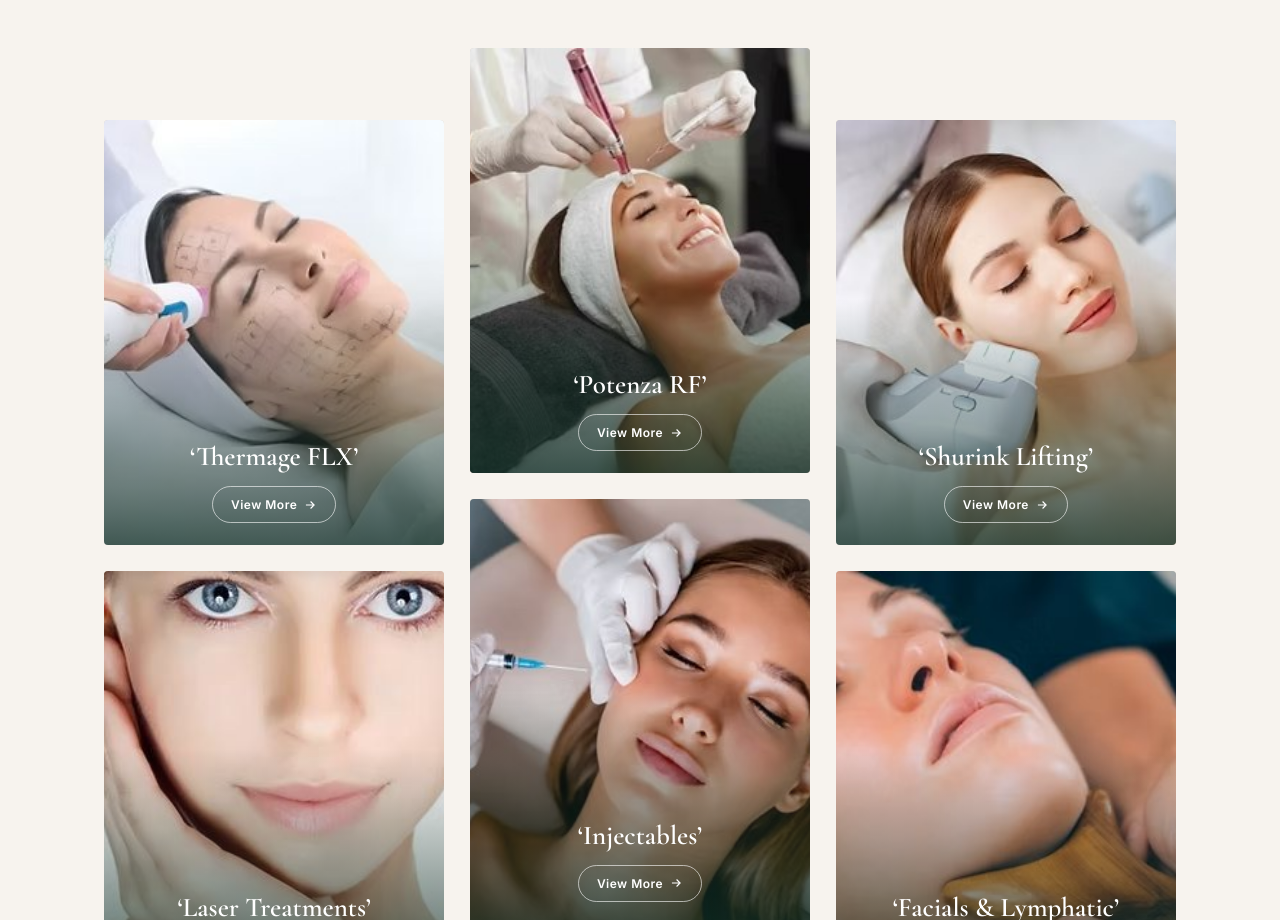
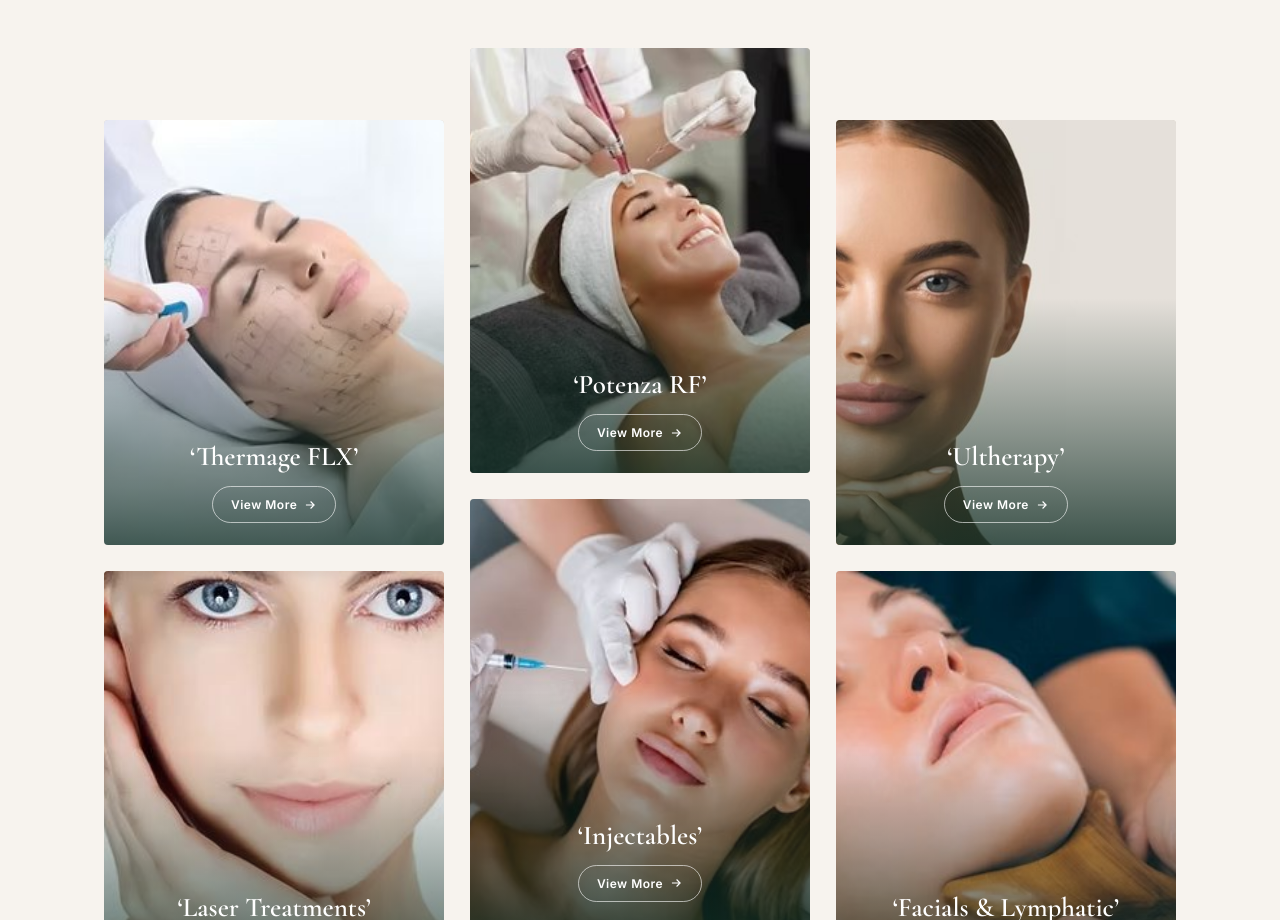
Before and after one commit to AmericaK/nuga-skin-clinic, a React (Vite) app in the folder client/: page / in a window 1280 px wide. Shown: the part 1540-2460 px from the top of the page. Built offline with nearby package versions, Linux system fonts and the light colour scheme.

Commit message:
Add files via upload

```diff
--- a/client/src/treatments.ts
+++ b/client/src/treatments.ts
@@ -79,6 +79,12 @@
             name: "InMode Lifting (Mini FX + Forma)",
             img: "/laser-inmode.png",
             desc: "A dual radiofrequency system. Mini FX pairs gentle suction with high-frequency energy to reduce stubborn fat around the chin and jawline, while Forma warms the deeper skin to rebuild collagen and elastin — for a slimmer, firmer, brighter face.",
+          },
+          {
+            name: "Shurink Lifting",
+            img: "/laser-shurink.jpg",
+            howImg: "/laser-shurink-how.jpg",
+            desc: "A non-surgical HIFU lift. Focused ultrasound forms micro heat-coagulation points across the superficial dermis, deep dermis, and the SMAS layer, prompting collagen and elastic-fiber regeneration to firm and lift — full face (600 shots) or half face (300 shots), in about 15–20 minutes with no downtime.",
           },
         ],
       },
@@ -180,14 +186,35 @@
     goodFor: ["Expression lines", "Volume loss", "Contour & balance"],
   },
   {
-    slug: "shurink",
-    name: "Shurink Lifting",
-    img: "/t-shurink.jpg",
+    slug: "ultherapy",
+    name: "Ultherapy",
+    img: "/t-ultherapy.jpg",
     col: 3,
-    summary: "Regenerate collagen and remove wrinkles.",
+    summary: "Ultrasound skin lifting for natural-looking results — no surgery, no downtime.",
     about:
-      "Shurink delivers focused ultrasound energy to the deep foundational layers of the skin — the layers addressed in a surgical lift. It regenerates collagen over time to lift and tighten, with little to no downtime.",
-    goodFor: ["Loss of firmness", "Wrinkles", "Non-surgical lifting"],
+      "Ultherapy uses focused ultrasound to reach the deep foundational layer addressed in a surgical lift, stimulating your own collagen and elastin. Real-time ultrasound imaging lets us see exactly where the energy is delivered — so it goes where it benefits you most.",
+    goodFor: ["Brow, chin & neck lifting", "Loss of firmness", "Décolletage lines"],
+    whatIs:
+      "Ultherapy relies on ultrasound therapy to go deeper than other non-invasive treatments for collagen stimulation. It also leverages traditional ultrasound imaging, so we can see the layers of tissue being treated and deliver the energy precisely where it benefits you most.",
+    deviceImg: "/ultherapy-device.jpg",
+    whyImg: "/ultherapy-why.jpg",
+    benefits: [
+      "Lifts and tightens skin tissue",
+      "Stimulates production of new collagen and elastin",
+      "Lifts skin on the brows, neck and chin",
+      "Treats the deep tissue planes like a modern facelift",
+      "Counteracts gravity and sun exposure — with no downtime",
+      "FDA-cleared to lift the neck, under-chin and brow, and to improve décolletage lines",
+      "More than a million treatments delivered worldwide",
+    ],
+    treatmentAreas: [
+      "Chin", "Cheeks", "Neck", "Brow", "Décolletage", "Chest", "Stomach", "Buttocks",
+    ],
+    faq: [
+      { q: "How many treatments will I need?", a: "Most patients see visible results after a single session. Depending on the degree of skin laxity, some benefit from an additional session, and many choose a yearly follow-up to maintain their results." },
+      { q: "Is Ultherapy surgery?", a: "No — it's non-invasive. Ultherapy lifts and tightens without incisions and without affecting the surface of your skin, so there's no downtime." },
+      { q: "Is Ultherapy FDA-cleared?", a: "Yes. Ultherapy is FDA-cleared to non-invasively lift skin on the neck, under the chin and on the brow, and to improve lines and wrinkles on the décolletage." },
+    ],
   },
   {
     slug: "facials",
```
